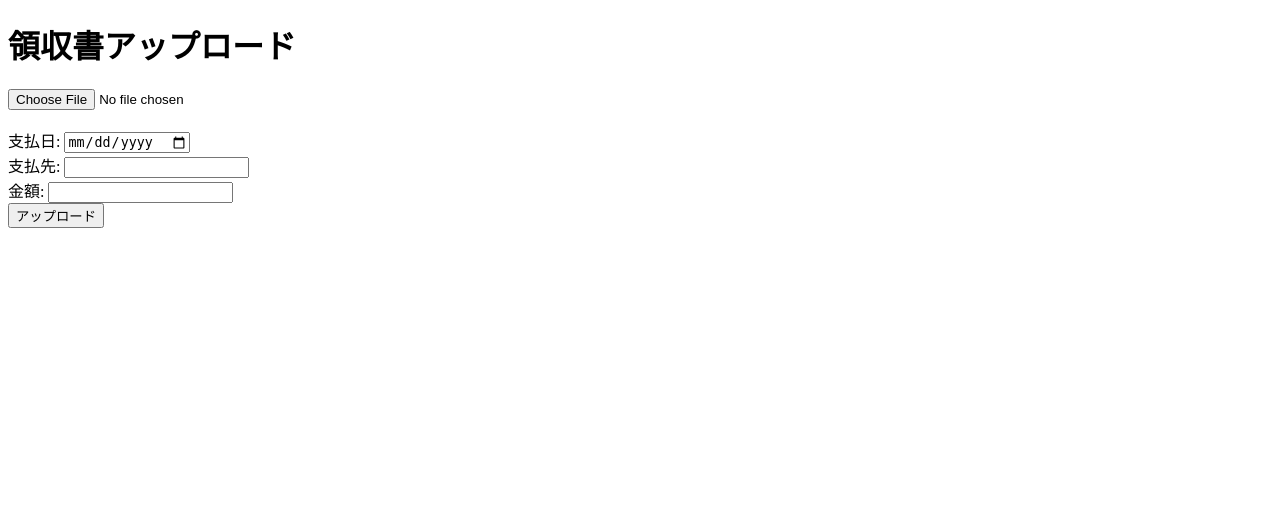
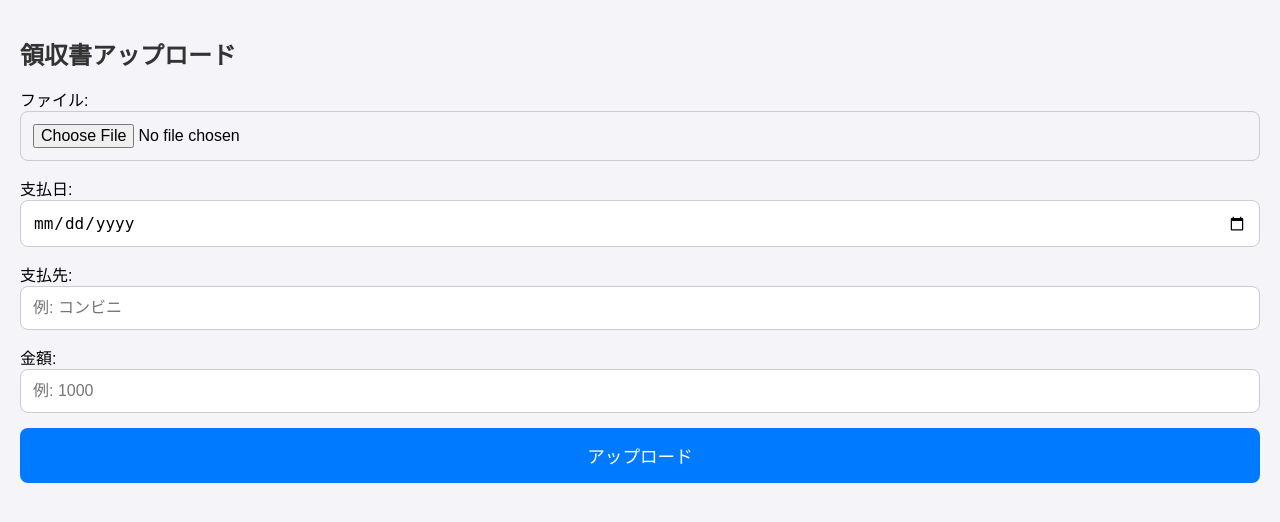
Before and after one commit to diinosimple/receipts-app, a Flask app: page / in a window 1280 px wide. Shown: the top 522 px of the page. Run offline with Flask 3, Linux system fonts and the light colour scheme.

Commit message:
28th version

```diff
--- a/templates/index.html
+++ b/templates/index.html
@@ -2,20 +2,87 @@
 <html lang="ja">
 <head>
   <meta charset="UTF-8">
+  <meta name="viewport" content="width=device-width, initial-scale=1.0">
   <title>領収書アップロード</title>
+  <style>
+    /* 画面一杯に表示するためのスタイル */
+    body {
+      font-family: sans-serif;
+      margin: 0;
+      padding: 20px;
+      box-sizing: border-box;
+      background-color: #f4f4f9;
+    }
+    h1 {
+      font-size: 1.5rem;
+      color: #333;
+    }
+    form {
+      display: flex;
+      flex-direction: column;
+      gap: 15px; /* 要素の間隔 */
+    }
+    input[type="text"],
+    input[type="date"],
+    input[type="number"],
+    input[type="file"] {
+      width: 100%;
+      padding: 12px;
+      font-size: 1rem;
+      border: 1px solid #ccc;
+      border-radius: 8px;
+      box-sizing: border-box; /* paddingを含めたサイズ計算 */
+    }
+    button {
+      padding: 15px;
+      font-size: 1.1rem;
+      background-color: #007bff;
+      color: white;
+      border: none;
+      border-radius: 8px;
+      cursor: pointer;
+    }
+    button:active {
+      background-color: #0056b3;
+    }
+    .message {
+      margin-top: 20px;
+      padding: 10px;
+      background-color: #e2f3ff;
+      border-radius: 5px;
+      color: #004085;
+    }
+  </style>
 </head>
 <body>
   <h1>領収書アップロード</h1>
+
   <form method="POST" enctype="multipart/form-data">
-    <input type="file" name="receipt" accept="image/*" capture="camera" required>
-    <br><br>
-    支払日: <input type="date" name="pay_date" required><br>
-    支払先: <input type="text" name="payee" required><br>
-    金額: <input type="text" name="amount" required><br>
+    <div>
+      <label>ファイル:</label>
+      <input type="file" name="receipt" accept="image/*" capture="camera" required>
+    </div>
+
+    <div>
+      <label>支払日:</label>
+      <input type="date" name="pay_date" required>
+    </div>
+
+    <div>
+      <label>支払先:</label>
+      <input type="text" name="payee" placeholder="例: コンビニ" required>
+    </div>
+
+    <div>
+      <label>金額:</label>
+      <input type="text" name="amount" placeholder="例: 1000" required>
+    </div>
+
     <button type="submit">アップロード</button>
   </form>
+
   {% if message %}
-    <p>{{ message }}</p>
+    <div class="message">{{ message }}</div>
   {% endif %}
 </body>
 </html>
```
